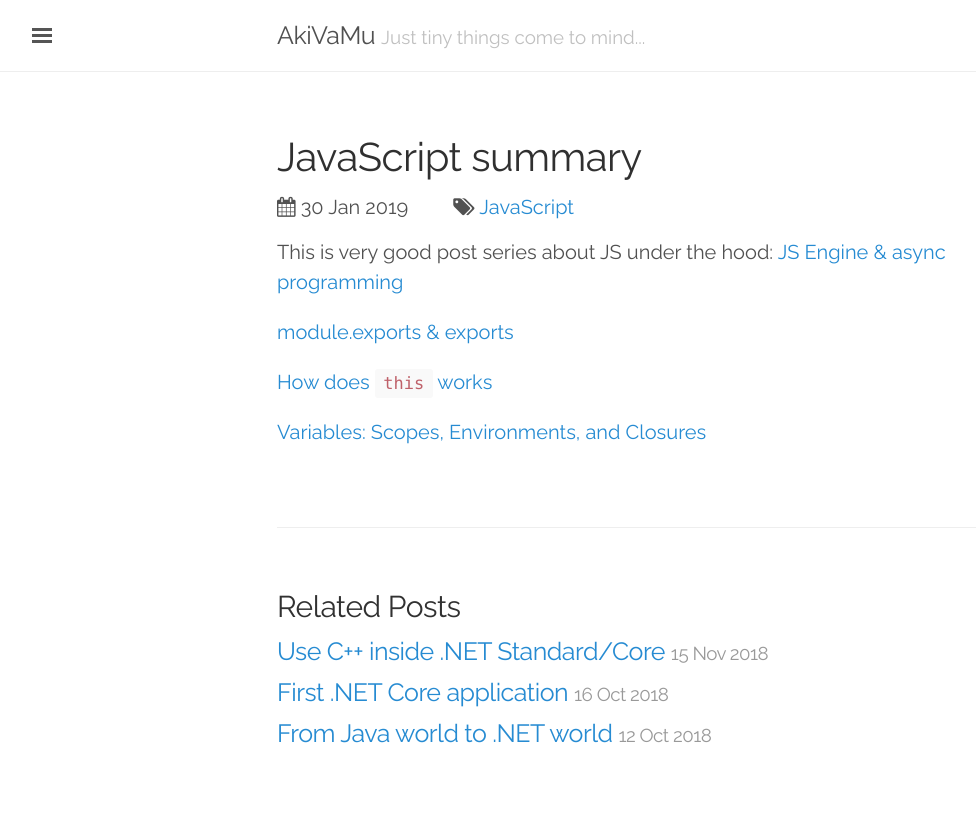
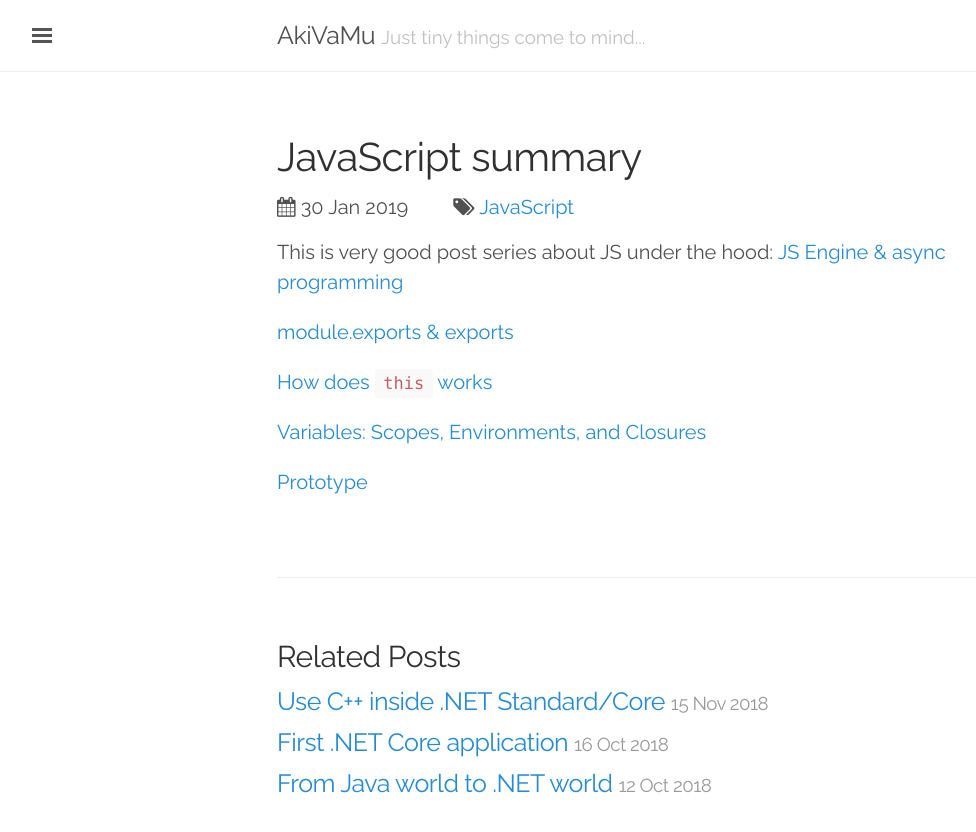
Before and after one commit to akivamu/akivamu.github.io, a Jekyll site: the page built from _posts/2019-01-30-javascript-summary.md, in a window 1280 px wide. Shown: the top 832 px of the page, without its empty margins (3-979 px from the left). Built offline with Jekyll 4.4.1, drawn with Linux system fonts in a browser that asks for light colours; comment, search, counter and statistics services are not loaded.

Commit message:
update js

```diff
--- a/_posts/2019-01-30-javascript-summary.md
+++ b/_posts/2019-01-30-javascript-summary.md
@@ -14,3 +14,5 @@ This is very good post series about JS under the hood:
 [How does `this` works](https://stackoverflow.com/questions/3127429/how-does-the-this-keyword-work)
 
 [Variables: Scopes, Environments, and Closures](http://speakingjs.com/es5/ch16.html)
+
+[Prototype](https://tylermcginnis.com/beginners-guide-to-javascript-prototype/)
```
